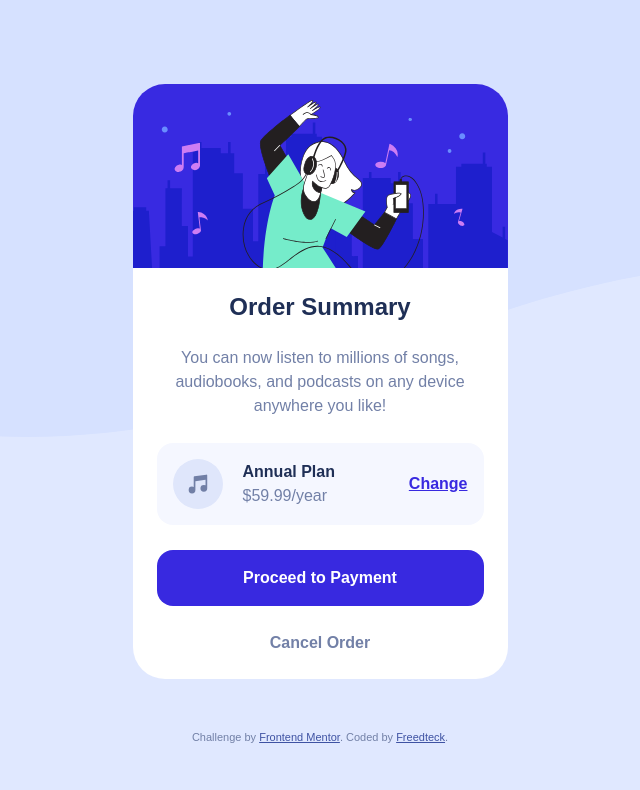
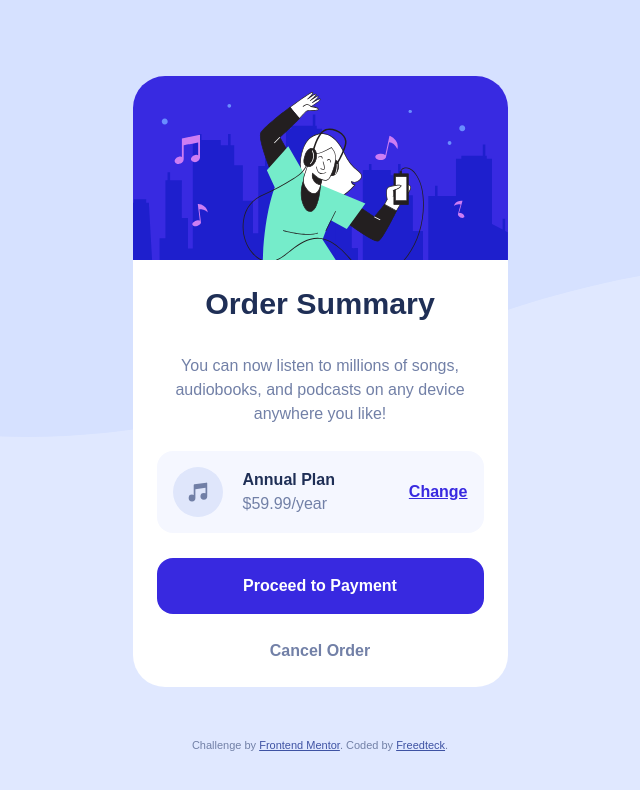
Before and after one commit to Freedteck/order-summary-component-main, a plain HTML site: page index.html in a window 1280 px wide. Shown: the whole page, without its empty margins (320-960 px from the left). Drawn offline with Linux system fonts and the light colour scheme; a web font is replaced by a local one.

Commit message:
edit html and css

```diff
--- a/css/style.css
+++ b/css/style.css
@@ -36,8 +36,8 @@ body {
     background-color: white;
 }
 
-h2 {
-    font-size: 1.5rem;
+h1 {
+    font-size: 1.9rem;
     font-weight: 900;
     color: hsl(223, 47%, 23%);
 }
--- a/index.html
+++ b/index.html
@@ -29,14 +29,14 @@
   <main>
     <div class="main rounded-5 pb-4">
       <img src="images/illustration-hero.svg" alt="">
-      <h2 class="text-center">Order Summary</h2>
+      <h1 class="text-center">Order Summary</h1>
 
       <p class="text-center mx-4"> You can now listen to millions of songs, audiobooks, and podcasts on any
         device anywhere you like!
       </p>
       <div class="plan mx-4 rounded-4 px-3 py-3">
         <div class="icon">
-          <img src="images/icon-music.svg" alt="music icon" width="50px" height="50px">
+          <img src="images/icon-music.svg" alt="music icon" width="50" height="50">
           <div class="rate">
             <span>Annual Plan</span><br>
             $59.99/year
@@ -51,11 +51,12 @@
   </main>
 
 
-
-  <div class="attribution">
-    Challenge by <a href="https://www.frontendmentor.io?ref=challenge" target="_blank">Frontend Mentor</a>.
-    Coded by <a href="https://www.frontendmentor.io/profile/Freedteck">Freedteck</a>.
-  </div>
+  <footer>
+    <div class="attribution">
+      Challenge by <a href="https://www.frontendmentor.io?ref=challenge" target="_blank">Frontend Mentor</a>.
+      Coded by <a href="https://www.frontendmentor.io/profile/Freedteck">Freedteck</a>.
+    </div>
+  </footer>
 
   <script src="js/jquery-3.7.0.min.js"></script>
   <script src="js/bootstrap.min.js"></script>
```
